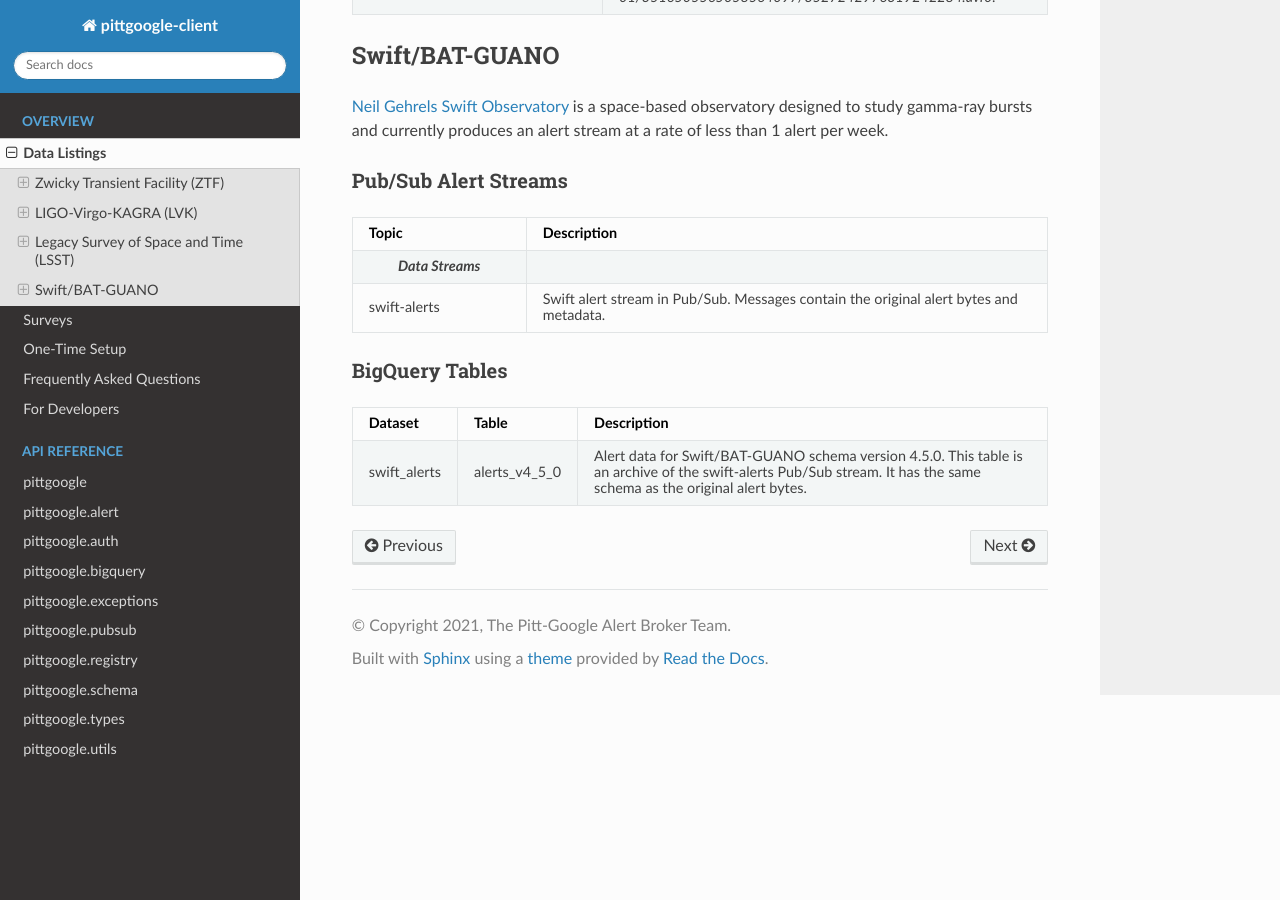
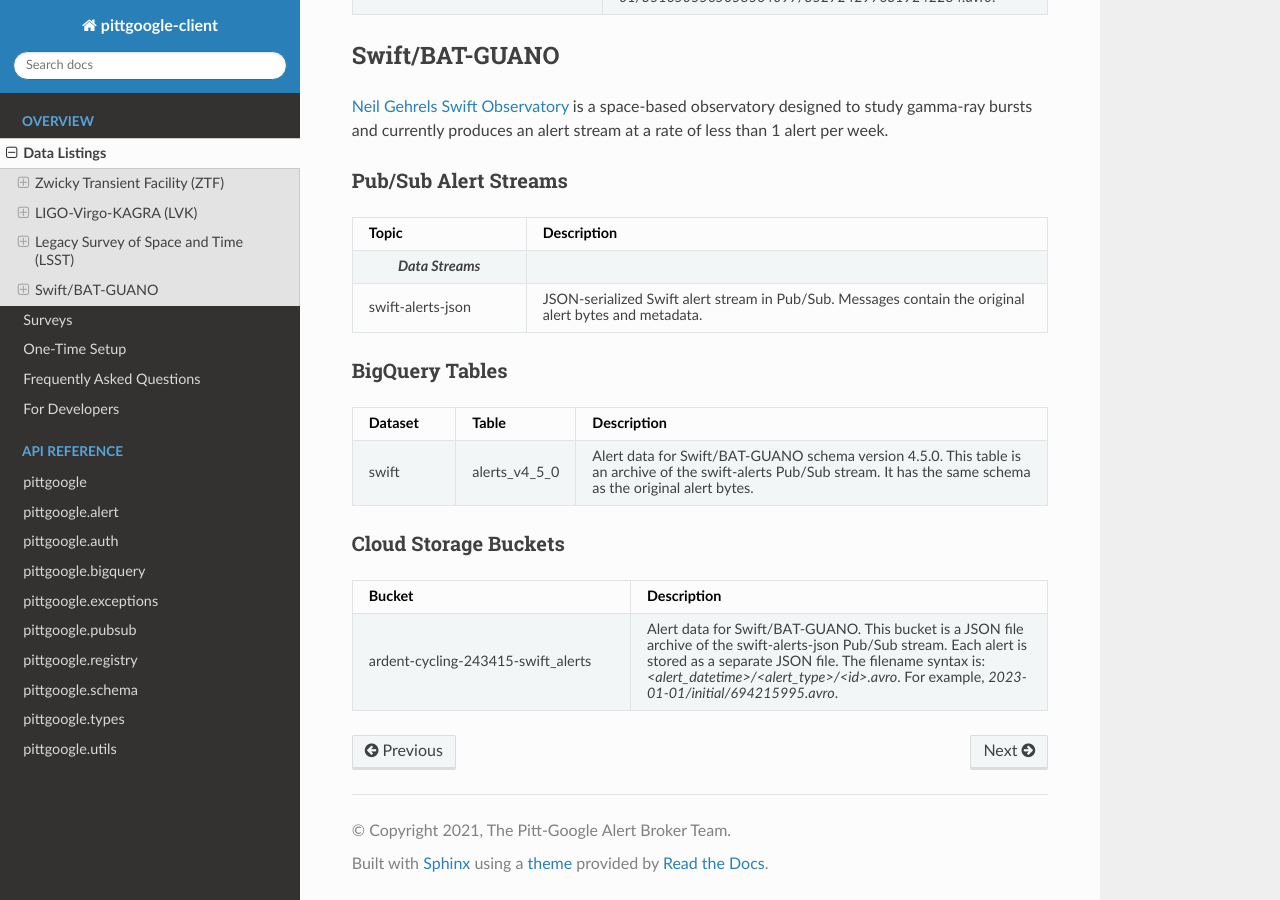
Before and after one commit to mwvgroup/pittgoogle-client, a Sphinx documentation site: the page built from docs/source/listings.rst, in a window 1280 px wide and 900 px high, scrolled down 3518 px. Built offline with Sphinx 7.4.7 and the Read the Docs theme 3.1.0, drawn with Linux system fonts in a browser that asks for light colours.

Commit message:
update dataset name; add GCS bucket listing

```diff
--- a/docs/source/listings.rst
+++ b/docs/source/listings.rst
@@ -282,8 +282,8 @@
     * - .. centered:: *Data Streams*
       -
 
-    * - swift-alerts
-      - Swift alert stream in Pub/Sub.
+    * - swift-alerts-json
+      - JSON-serialized Swift alert stream in Pub/Sub.
         Messages contain the original alert bytes and metadata.
 
 BigQuery Tables
@@ -298,7 +298,24 @@
       - Table
       - Description
 
-    * - swift_alerts
+    * - swift
       - alerts_v4_5_0
       - Alert data for Swift/BAT-GUANO schema version 4.5.0. This table is an archive of the swift-alerts Pub/Sub stream.
         It has the same schema as the original alert bytes.
+
+Cloud Storage Buckets
+^^^^^^^^^^^^^^^^^^^^^
+
+.. list-table::
+    :class: tight-table
+    :widths: 40 60
+    :header-rows: 1
+
+    * - Bucket
+      - Description
+
+    * - ardent-cycling-243415-swift_alerts
+      - Alert data for Swift/BAT-GUANO. This bucket is a JSON file archive of the swift-alerts-json Pub/Sub stream.
+        Each alert is stored as a separate JSON file.
+        The filename syntax is: `<alert_datetime>/<alert_type>/<id>.avro`.
+        For example, `2023-01-01/initial/694215995.avro`.
```
